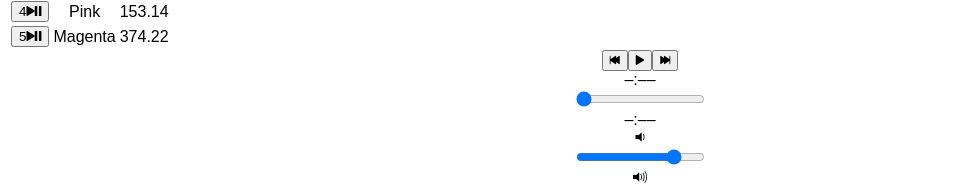
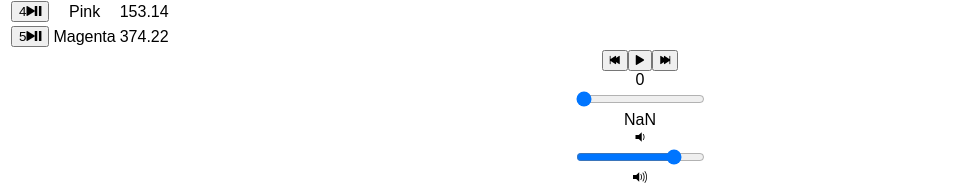
Before and after one commit to drewdisterhoft11/bloc-jamz-react, a React (Create React App) app: page /album/the-colors in a window 1280 px wide. Shown: the part 873-1057 px from the top of the page, without its empty margins (0-972 px from the left). Built offline with nearby package versions, Linux system fonts and the light colour scheme.

Commit message:
setup playerbar

```diff
--- a/src/components/Album.js
+++ b/src/components/Album.js
@@ -13,6 +13,8 @@
     this.state = {
       album: album,
       currentSong: album.songs[0],
+      currentTime: 0,
+      duration: album.songs[0].duration,
       isPlaying: false
     };
 
@@ -20,10 +22,29 @@
     this.audioElement.src = album.songs[0].audioSrc;
  }
 
- play() {
-  this.audioElement.play();
-  this.setState({ isPlaying: true });
-}
+ componentDidMount() {
+   this.eventListeners = {
+       timeupdate: e => {
+         this.setState({ currentTime: this.audioElement.currentTime });
+       },
+       durationchange: e => {
+         this.setState({ duration: this.audioElement.duration });
+       }
+     };
+     this.audioElement.addEventListener('timeupdate', this.eventListeners.timeupdate);
+     this.audioElement.addEventListener('durationchange', this.eventListeners.durationchange);
+   }
+   componentWillUnmount() {
+        this.audioElement.src = null;
+       this.audioElement.removeEventListener('timeupdate', this.eventListeners.timeupdate);
+       this.audioElement.removeEventListener('durationchange', this.eventListeners.durationchange);
+     }
+
+
+      play() {
+        this.audioElement.play();
+        this.setState({ isPlaying: true });
+      }
 
 pause() {
     this.audioElement.pause();
@@ -65,6 +86,12 @@
     }
   }
 
+  handleTimeChange(e) {
+   const newTime = this.audioElement.duration * e.target.value;
+   this.audioElement.currentTime = newTime;
+   this.setState({ currentTime: newTime });
+ }
+
    render() {
      return (
        <section className="album">
@@ -102,9 +129,12 @@
         <PlayerBar
           isPlaying={this.state.isPlaying}
           currentSong={this.state.currentSong}
+          currentTime={this.audioElement.currentTime}
+          duration={this.audioElement.duration}
           handleSongClick={() => this.handleSongClick(this.state.currentSong)}
           handlePrevClick={() => this.handlePrevClick()}
           handleNextClick={() => this.handleNextClick()}
+          handleTimeChange={(e) => this.handleTimeChange(e)}
         />
       </section>
     );
--- a/src/components/PlayerBar.js
+++ b/src/components/PlayerBar.js
@@ -16,9 +16,17 @@
          </button>
        </section>
        <section id="time-control">
-         <div className="current-time">–:––</div>
-         <input type="range" className="seek-bar" value="0" />
-         <div className="total-time">–:––</div>
+       <div className="current-time">{this.props.currentTime}</div>
+         <input
+           type="range"
+           className="seek-bar"
+           value={(this.props.currentTime / this.props.duration) || 0}
+           max="1"
+           min="0"
+           step="0.01"
+           onChange={this.props.handleTimeChange}
+         />
+         <div className="total-time">{this.props.duration}</div>
        </section>
        <section id="volume-control">
          <div className="icon ion-volume-low"></div>
```
